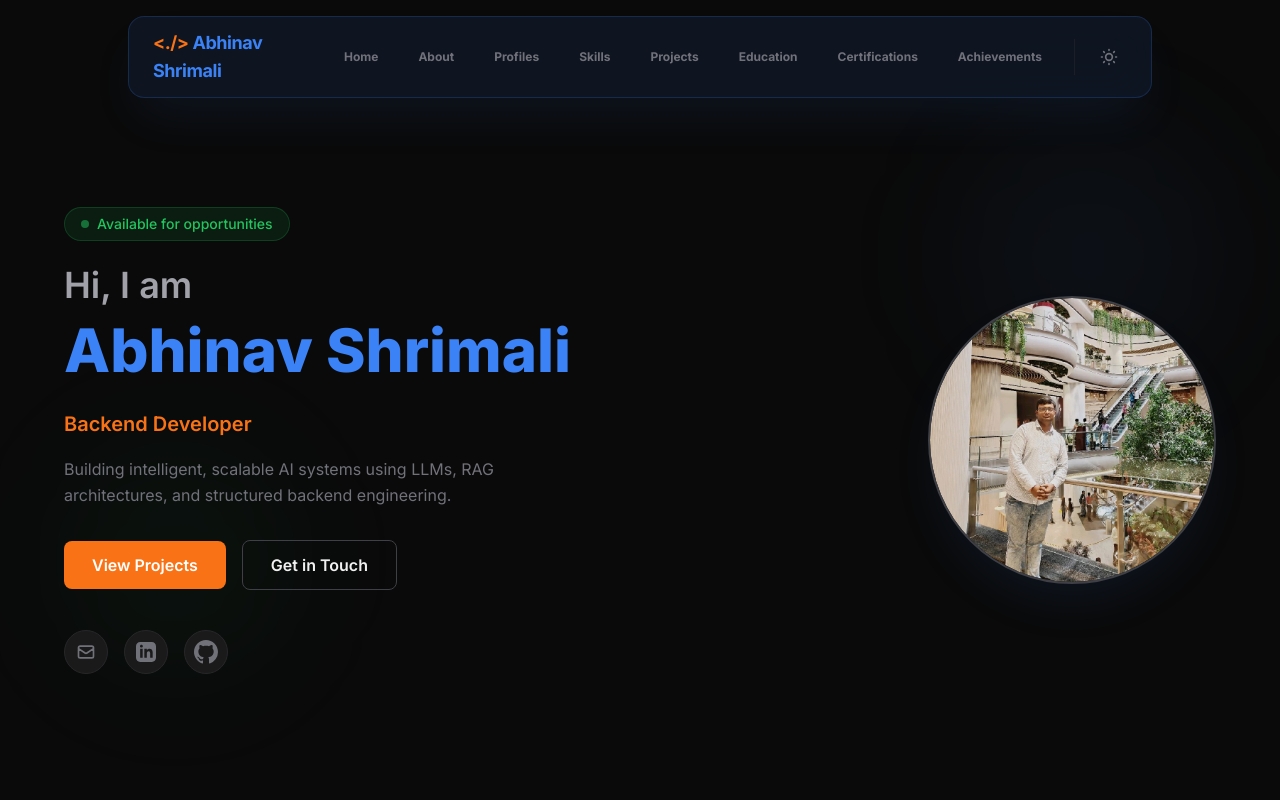
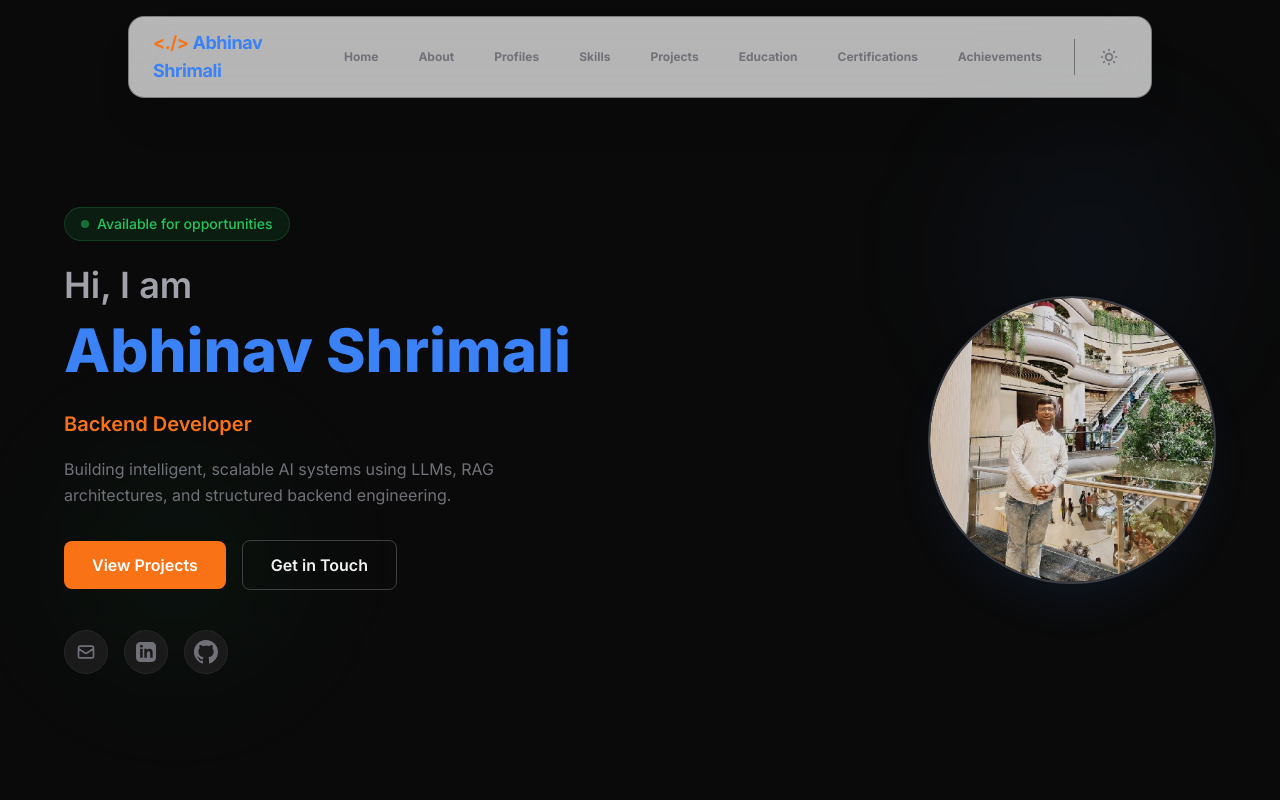
Before and after one commit to abhixw/Portfolio_abhixw, a React (Vite) app: page / in a window 1280 px wide. Shown: the top 800 px of the page. Built offline with nearby package versions, Linux system fonts and the light colour scheme.

Commit message:
Refine Navbar color to a neutral premium glassmorphic style

```diff
--- a/src/components/Navbar.jsx
+++ b/src/components/Navbar.jsx
@@ -24,7 +24,7 @@ export default function Navbar() {
 
     return (
         <nav
-            className="fixed top-4 left-1/2 -translate-x-1/2 z-50 w-[95%] max-w-5xl rounded-2xl border border-primary/20 bg-primary/10 dark:bg-primary/15 backdrop-blur-xl shadow-2xl shadow-primary/10 transition-all duration-500 hover:scale-[1.01] hover:bg-primary/20"
+            className="fixed top-4 left-1/2 -translate-x-1/2 z-50 w-[95%] max-w-5xl rounded-2xl border border-border/40 bg-white/70 dark:bg-black/40 backdrop-blur-xl shadow-2xl shadow-black/10 transition-all duration-500 hover:bg-white/80 dark:hover:bg-black/50"
         >
             <div className="mx-auto px-6 py-3 flex items-center justify-between">
                 {/* Name / Logo */}
```
